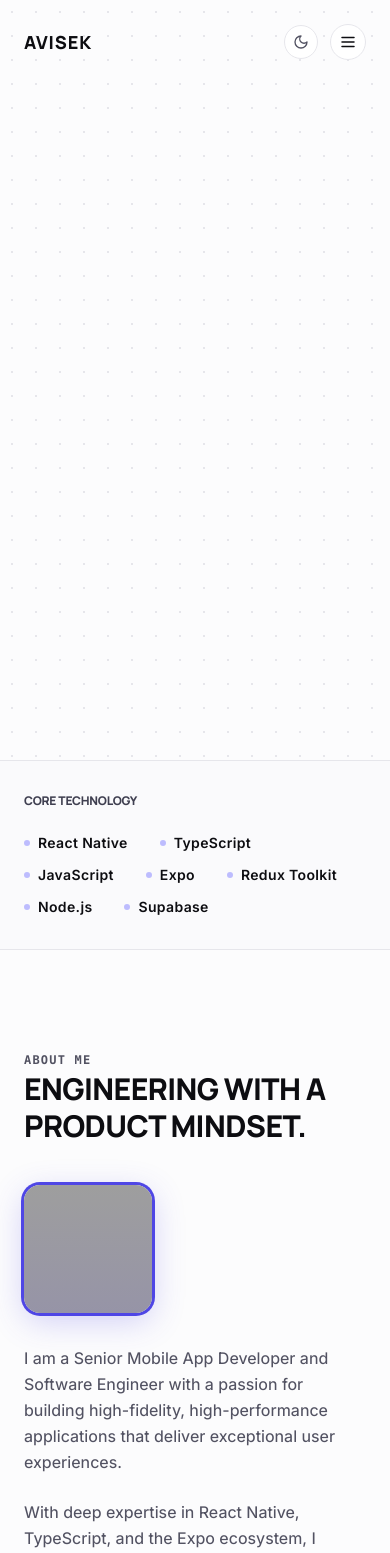
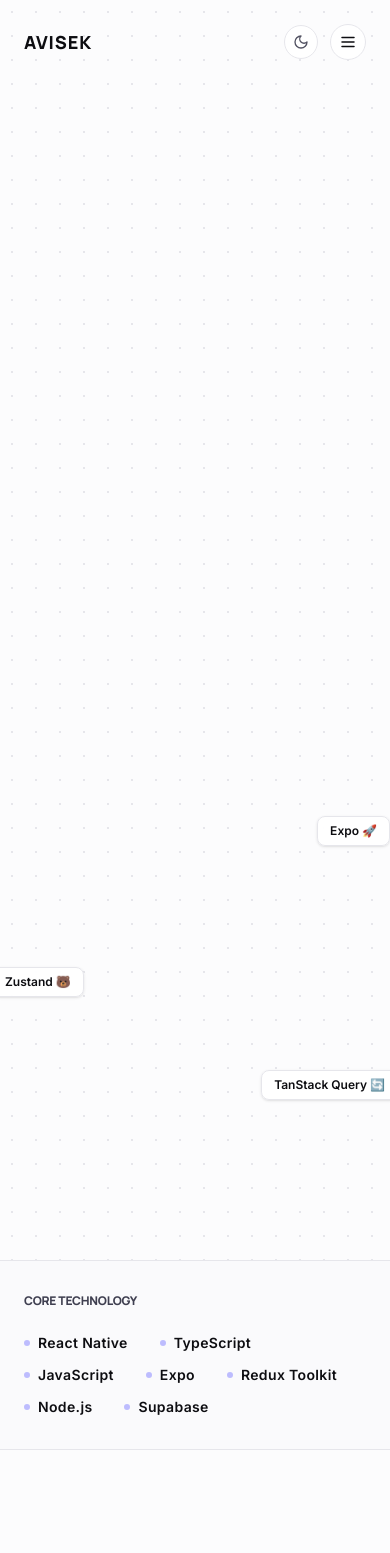
Before and after one commit to avisek123/avisek_sahoo, a React (Vite) app: page / in a window 390 px wide. Shown: the top 1553 px of the page. Built offline with nearby package versions, Linux system fonts and the light colour scheme; grey boxes are pictures that could not be loaded.

Commit message:
style: optimize fully responsive layout for mobile, tablet, and desktop

```diff
--- a/src/components/AISection.tsx
+++ b/src/components/AISection.tsx
@@ -15,7 +15,7 @@ export const AISection: React.FC = () => {
     <section className="py-24 border-b border-border-custom bg-background relative overflow-hidden">
 
       {/* Background visual element */}
-      <div className="absolute top-1/2 left-1/2 -translate-x-1/2 -translate-y-1/2 w-[600px] h-[300px] bg-indigo-500/[0.02] dark:bg-indigo-400/[0.01] rounded-full blur-3xl -z-10" />
+      <div className="absolute top-1/2 left-1/2 -translate-x-1/2 -translate-y-1/2 w-[150%] max-w-[600px] h-[300px] bg-indigo-500/[0.02] dark:bg-indigo-400/[0.01] rounded-full blur-3xl -z-10" />
 
       <div className="max-w-6xl mx-auto px-6">
         <div className="grid grid-cols-1 lg:grid-cols-12 gap-12 items-center text-left">
--- a/src/components/Experience.tsx
+++ b/src/components/Experience.tsx
@@ -42,7 +42,7 @@ export const Experience: React.FC = () => {
         </div>
 
         {/* Vertical Timeline */}
-        <div className="relative border-l border-border-custom ml-4 md:ml-8 pl-8 md:pl-12 space-y-12 text-left">
+        <div className="relative border-l border-border-custom ml-6 sm:ml-8 md:ml-8 pl-8 md:pl-12 space-y-12 text-left">
 
           {profileData.experience.map((job, idx) => {
             const isRoleExpanded = !isMobile || expandedIndex === idx;
--- a/src/components/Hero.tsx
+++ b/src/components/Hero.tsx
@@ -13,10 +13,10 @@ export const Hero: React.FC = () => {
 
   return (
     <section className="relative min-h-[90vh] flex items-center pt-24 overflow-hidden dot-grid">
-      <div className="max-w-6xl mx-auto px-6 w-full grid grid-cols-1 lg:grid-cols-12 gap-12 items-center z-10 py-12">
+      <div className="max-w-6xl mx-auto px-6 w-full grid grid-cols-1 md:grid-cols-12 gap-12 lg:gap-12 items-center z-10 py-12">
 
         {/* Left Column: Heading and description */}
-        <div className="lg:col-span-7 space-y-8 text-left">
+        <div className="md:col-span-12 lg:col-span-7 space-y-8 text-left order-1">
           <motion.div
             initial={{ opacity: 0, y: 15 }}
             animate={{ opacity: 1, y: 0 }}
@@ -112,14 +112,14 @@ export const Hero: React.FC = () => {
         </div>
 
         {/* Right Column: Subtle abstract mobile device and code lines */}
-        <div className="lg:col-span-5 relative hidden lg:flex justify-center items-center h-[520px]">
+        <div className="md:col-span-12 lg:col-span-5 relative flex justify-center items-center h-[460px] sm:h-[520px] order-2 mt-8 lg:mt-0">
 
           {/* Phone frame */}
           <motion.div
             initial={{ opacity: 0, scale: 0.9, rotate: -5 }}
             animate={{ opacity: 1, scale: 1, rotate: 0 }}
             transition={{ duration: 0.8, delay: 0.2 }}
-            className="relative w-[240px] h-[480px] border-2 border-border-custom bg-card-custom/20 rounded-[40px] p-2 flex flex-col"
+            className="relative w-[220px] sm:w-[240px] h-[440px] sm:h-[480px] border-2 border-border-custom bg-card-custom/20 rounded-[40px] p-2 flex flex-col"
           >
             {/* Notch */}
             <div className="w-16 h-3.5 bg-border-custom/40 rounded-full mx-auto mt-1 flex items-center justify-center flex-shrink-0">
@@ -188,7 +188,7 @@ export const Hero: React.FC = () => {
           <motion.div
             animate={{ y: [0, -7, 0] }}
             transition={{ repeat: Infinity, duration: 4, ease: 'easeInOut' }}
-            className="absolute top-16 -right-12 px-3 py-1.5 rounded-lg border border-border-custom bg-card-custom/90 backdrop-blur-sm text-xs font-semibold shadow-sm text-fg-custom z-10"
+            className="absolute top-16 -right-6 sm:-right-12 px-3 py-1.5 rounded-lg border border-border-custom bg-card-custom/90 backdrop-blur-sm text-xs font-semibold shadow-sm text-fg-custom z-10"
           >
             Expo 🚀
           </motion.div>
@@ -197,7 +197,7 @@ export const Hero: React.FC = () => {
           <motion.div
             animate={{ y: [0, 8, 0] }}
             transition={{ repeat: Infinity, duration: 4.8, ease: 'easeInOut', delay: 0.6 }}
-            className="absolute top-1/2 -left-14 -translate-y-1/2 px-3 py-1.5 rounded-lg border border-border-custom bg-card-custom/90 backdrop-blur-sm text-xs font-semibold shadow-sm text-fg-custom z-10"
+            className="absolute top-1/2 -left-8 sm:-left-14 -translate-y-1/2 px-3 py-1.5 rounded-lg border border-border-custom bg-card-custom/90 backdrop-blur-sm text-xs font-semibold shadow-sm text-fg-custom z-10"
           >
             Zustand 🐻
           </motion.div>
@@ -206,7 +206,7 @@ export const Hero: React.FC = () => {
           <motion.div
             animate={{ x: [0, 5, 0] }}
             transition={{ repeat: Infinity, duration: 5.2, ease: 'easeInOut', delay: 0.3 }}
-            className="absolute bottom-28 -right-16 px-3 py-1.5 rounded-lg border border-border-custom bg-card-custom/90 backdrop-blur-sm text-xs font-semibold shadow-sm text-fg-custom z-10"
+            className="absolute bottom-28 -right-8 sm:-right-16 px-3 py-1.5 rounded-lg border border-border-custom bg-card-custom/90 backdrop-blur-sm text-xs font-semibold shadow-sm text-fg-custom z-10"
           >
             TanStack Query 🔄
           </motion.div>
@@ -215,7 +215,7 @@ export const Hero: React.FC = () => {
       </div>
 
       {/* Decorative gradient glowing orb */}
-      <div className="absolute -top-40 right-0 w-[400px] h-[400px] rounded-full bg-indigo-600/5 dark:bg-indigo-500/5 blur-3xl -z-10" />
+      <div className="absolute -top-40 right-0 w-[150%] max-w-[400px] h-[400px] rounded-full bg-indigo-600/5 dark:bg-indigo-500/5 blur-3xl -z-10" />
     </section>
   );
 };
--- a/src/components/Navbar.tsx
+++ b/src/components/Navbar.tsx
@@ -122,7 +122,7 @@ export const Navbar: React.FC<NavbarProps> = ({ isDarkMode, toggleDarkMode }) =>
                   <a
                     href={link.href}
                     onClick={(e) => handleLinkClick(e, link.href)}
-                    className="block py-2 hover:text-fg-custom transition-colors"
+                    className="block py-3 hover:text-fg-custom transition-colors"
                   >
                     {link.name}
                   </a>
--- a/src/components/PhoneMockup.tsx
+++ b/src/components/PhoneMockup.tsx
@@ -30,7 +30,7 @@ export const PhoneMockup: React.FC<PhoneMockupProps> = ({ projectId, gradient, a
   };
 
   return (
-    <div className="relative mx-auto w-[250px] h-[500px]">
+    <div className="relative mx-auto w-[220px] sm:w-[250px] h-[440px] sm:h-[500px]">
       {/* Phone Outline Glass Body */}
       <div
         className="absolute inset-0 rounded-[38px] border-4 border-slate-800 dark:border-slate-850 bg-slate-900 shadow-2xl overflow-hidden flex flex-col p-1.5"
--- a/src/components/Projects.tsx
+++ b/src/components/Projects.tsx
@@ -35,11 +35,11 @@ export const Projects: React.FC = () => {
                 viewport={{ once: true, margin: "-100px" }}
                 transition={{ duration: 0.6 }}
                 data-cursor="view"
-                className="grid grid-cols-1 lg:grid-cols-12 gap-12 lg:gap-16 items-center group/card"
+                className="grid grid-cols-1 md:grid-cols-12 gap-12 lg:gap-16 items-center group/card"
               >
 
-                {/* Visual Area (Phone mockup): Alternate left/right on desktop */}
-                <div className={`lg:col-span-6 flex justify-center order-1 ${isEven ? 'lg:order-1' : 'lg:order-2'}`}>
+                {/* Visual Area (Phone mockup): Always on top on mobile, alternate left/right on md+ */}
+                <div className={`md:col-span-12 lg:col-span-6 flex justify-center order-1 ${isEven ? 'lg:order-1' : 'lg:order-2'}`}>
                   <motion.div
                     className="relative premium-transition group-hover/card:scale-[1.03] group-hover/card:-translate-y-2"
                     transition={{ duration: 0.4 }}
@@ -52,8 +52,8 @@ export const Projects: React.FC = () => {
                   </motion.div>
                 </div>
 
-                {/* Information Area: Alternate right/left on desktop */}
-                <div className={`lg:col-span-6 text-left space-y-6 order-2 ${isEven ? 'lg:order-2' : 'lg:order-1'}`}>
+                {/* Information Area: Text always below image on mobile, alternate right/left on md+ */}
+                <div className={`md:col-span-12 lg:col-span-6 text-left space-y-6 order-2 ${isEven ? 'lg:order-2' : 'lg:order-1'}`}>
 
                   {/* Project Number & Category */}
                   <div className="flex items-center gap-4">
```
